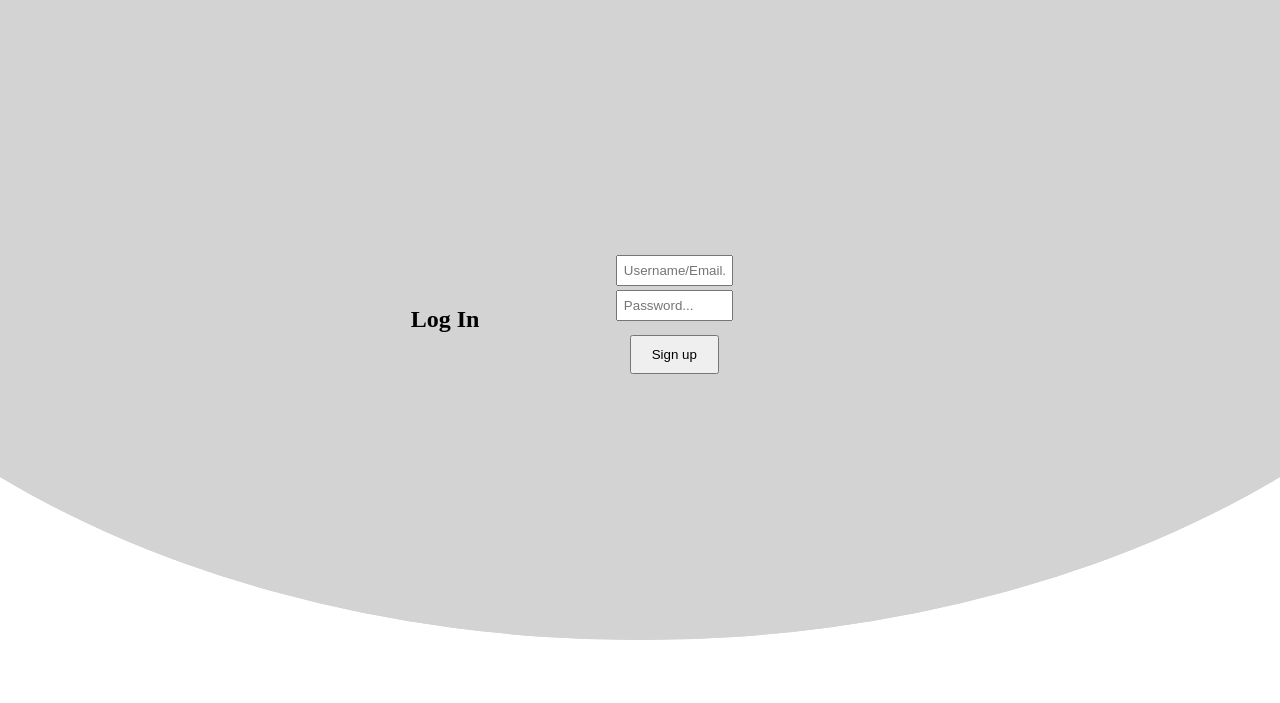
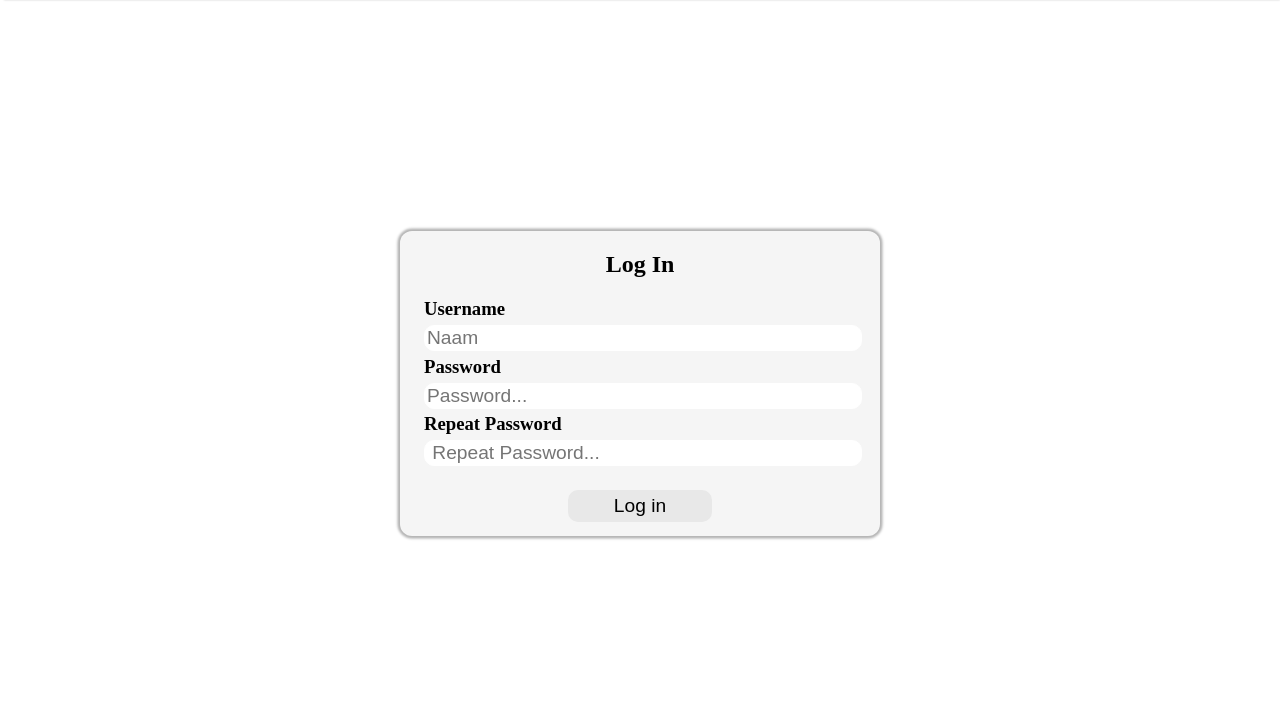
Before and after one commit to boowonderer/project, a PHP site: page /src/php/login.php in a window 1280 px wide. Shown: the part 67-770 px from the top of the page. Run offline with PHP 8.4, Linux system fonts and the light colour scheme.

Commit message:
Made the Sign Up and Logi In page

```diff
--- /dev/null
+++ b/src/css/login.css
@@ -0,0 +1,145 @@
+body  {
+    margin: 0;
+    padding: 0;
+    box-sizing: border-box;
+}
+
+nav {
+    display: flex;
+    justify-content: space-around;
+    align-items: center;
+    box-shadow: 2px 2px 2px -2px rgba(0,0,0,.2);
+}
+
+.nav-links {
+    display: flex;
+    justify-content: space-around;
+    width: 70%;
+    letter-spacing: 3px;
+}
+
+.nav-links a {
+    color: lightgray;
+    text-decoration: none;
+    padding: .5rem .5rem;
+}
+
+.nav-links a:hover {
+    color: grey;
+    border-radius: 48px;
+}
+
+.nav-links li {
+    list-style: none;
+}
+
+nav ul li a:hover{
+    background: #f8f8f8;
+    border-radius: 50%;
+}
+
+.logo {
+    color: #c2baba;
+    text-transform: uppercase;
+    letter-spacing: 7px;
+}
+
+.contact-box {
+    width: 500px;
+    background-color: #fff;
+    box-shadow: 0 0 20px 0 #999;
+    top: 50%;
+    left: 50%;
+    transform: translate(-50%,-50%);
+    position: absolute;
+}
+
+/*
+    Contact
+ */
+
+div.contact-content {
+    margin-top: 5%;
+    width: 100%;
+    height: 80vh;
+    display: flex;
+    justify-content: center;
+    align-items: center;
+}
+
+.contact-form-container {
+    width: 60vh;
+    height: auto;
+    background-color: whitesmoke;
+
+    border-radius: 12px;
+    box-shadow: 0 0 2.5px 2.5px rgba(0, 0, 0, 0.3);
+}
+
+.contact-form-container input {
+    margin-left: 5%;
+    height: 10%;
+    width: 90%;
+    font-size: 1.2rem;
+    display: block;
+    color: black;
+    border-radius: 10px;
+    border: 1px solid #ffffff;
+    background-color: #ffffff;
+}
+
+.contact-form-container textarea {
+    resize: vertical;
+    margin-left: 5%;
+    width: 90%;
+    height: auto;
+    font-size: 1.2rem;
+    display: block;
+    color: black;
+    border-radius: 10px;
+    border: 1px solid #ffffff;
+    background-color: #ffffff;
+}
+
+.contact-form-container h1 {
+    text-align: center;
+}
+
+.contact-form-container h3 {
+    margin-left: 5%;
+    margin-bottom: 1%;
+    margin-top: 1%;
+}
+
+.contact-form-container .feedback-message {
+    text-align: center;
+    color: black;
+    font-size: 1rem;
+}
+
+.contact-form-container .error {
+    background: red;
+    color: white;
+}
+
+.contact-form-container .success {
+    background: green;
+}
+
+.contact-form-container button {
+    resize: vertical;
+    width: 30%;
+    height: auto;
+    font-size: 1.2rem;
+    border-radius: 10px;
+    border: 0px solid #2a419e;
+    background-color: #E8E8E8;
+    color: black;
+    padding: 0.3rem;
+    margin: 5% auto 3% 35%;
+}
+
+.contact-form-container button:hover {
+    background: #d7d7d7;
+
+}
--- a/src/css/style.css
+++ b/src/css/style.css
@@ -232,10 +232,109 @@ section-wave .content2 p {
     left: 0;
 }
 
+/*
+    Contact-Form
+ */
 
+.contact-box {
+    width: 500px;
+    background-color: #fff;
+    box-shadow: 0 0 20px 0 #999;
+    top: 50%;
+    left: 50%;
+    transform: translate(-50%,-50%);
+    position: absolute;
+}
 
+/*
+    Contact
+ */
 
+div.contact-content {
+    margin-top: 5%;
+    width: 100%;
+    height: 80vh;
+    display: flex;
+    justify-content: center;
+    align-items: center;
+}
 
+.contact-form-container {
+    width: 60vh;
+    height: auto;
+    background-color: whitesmoke;
+
+    border-radius: 12px;
+    box-shadow: 0 0 2.5px 2.5px rgba(0, 0, 0, 0.3);
+}
+
+.contact-form-container input {
+    margin-left: 5%;
+    height: 10%;
+    width: 90%;
+    font-size: 1.2rem;
+    display: block;
+    color: black;
+    border-radius: 10px;
+    border: 1px solid #ffffff;
+    background-color: #ffffff;
+}
+
+.contact-form-container textarea {
+    resize: vertical;
+    margin-left: 5%;
+    width: 90%;
+    height: auto;
+    font-size: 1.2rem;
+    display: block;
+    color: black;
+    border-radius: 10px;
+    border: 1px solid #ffffff;
+    background-color: #ffffff;
+}
+
+.contact-form-container h1 {
+    text-align: center;
+}
+
+.contact-form-container h3 {
+    margin-left: 5%;
+    margin-bottom: 1%;
+    margin-top: 1%;
+}
+
+.contact-form-container .feedback-message {
+    text-align: center;
+    color: black;
+    font-size: 1rem;
+}
+
+.contact-form-container .error {
+    background: red;
+    color: white;
+}
+
+.contact-form-container .success {
+    background: green;
+}
+
+.contact-form-container button {
+    resize: vertical;
+    width: 30%;
+    height: auto;
+    font-size: 1.2rem;
+    border-radius: 10px;
+    border: 0px solid #2a419e;
+    background-color: #E8E8E8;
+    color: black;
+    padding: 0.3rem;
+    margin: 5% auto 3% 35%;
+}
+
+.contact-form-container button:hover {
+    background: #d7d7d7;
+
+}
 
 /*
 Fade in effect
--- a/src/php/login.php
+++ b/src/php/login.php
@@ -4,7 +4,7 @@
     <meta charset="UTF-8">
     <title>Escaperoom Excido</title>
     <link href="https://fonts.googleapis.com/css2?family=Poppins:wght@100&display=swap" rel="stylesheet">
-    <link rel="stylesheet" href="../css/style.css">
+    <link rel="stylesheet" href="../css/login.css">
     <link rel="stylesheet" href="../css/grid.css">
 </head>
 <body>
@@ -31,15 +31,20 @@
     </nav>
 </header>
 <section>
-<section class="signup-form">
-  <h2>Log In</h2>
-  <div class="signup-form-form">
-    <form action="../includes/login.inc.php" method="post">
-      <input type="text" name="uid" placeholder="Username/Email...">
-      <input type="password" name="pwd" placeholder="Password...">
-      <button type="submit" name="submit">Sign up</button>
-    </form>
-  </div>
+<div class="contact-content">
+            <div class="contact-form-container">
+                <h1>Log In</h1>
+                <form class="contact-form" action="../sources/php/contact-forum.php" method="post">
+                    <h3>Username</h3>
+                    <input type="text" name="name" placeholder="Naam" required="required">
+                    <h3>Password</h3>
+                    <input type="password" name="pwdrepeat" placeholder="Password..." >
+                    <h3>Repeat Password</h3>
+                    <input type="password" name="pwdrepeat" placeholder=" Repeat Password..." >
+                    <button type="submit" name="submit">Log in</button>
+                </form>
+            </div>
+        </div>
   <?php
     // Error messages
     if (isset($_GET["error"])) {
```
Also changed, not shown: index.php (+21 -32 lines), src/css/signup.css (added, +145 -0 lines), src/php/signup.php (+49 -4 lines).
